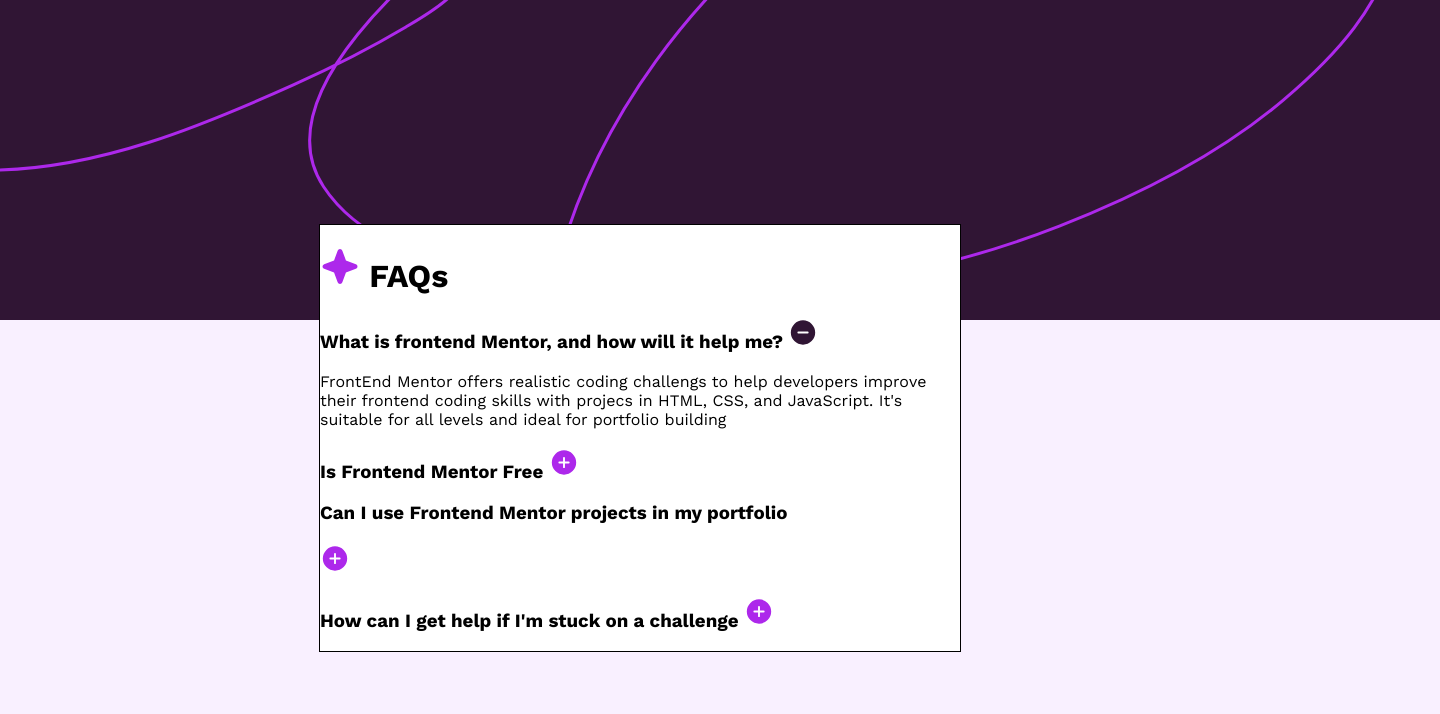
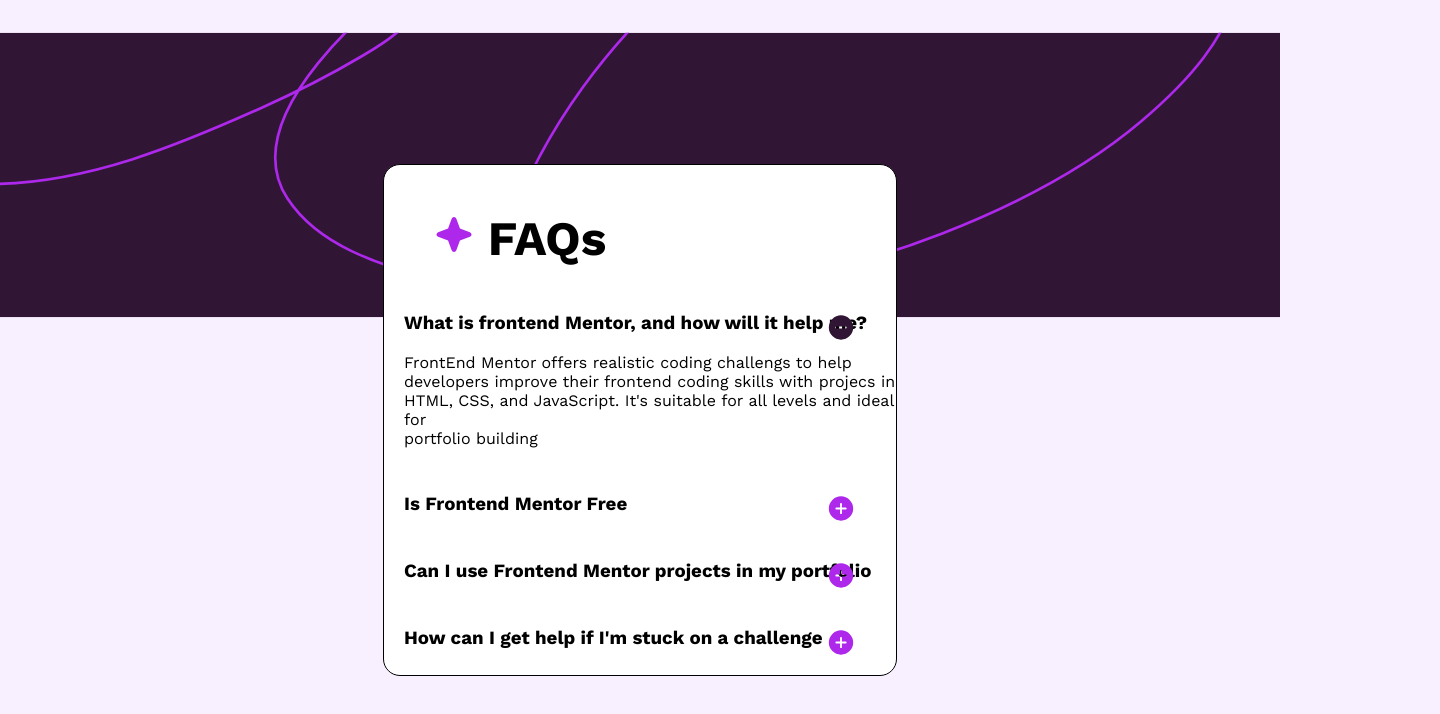
Before and after one commit to KaikeDev/FRONTENDPROJETOS, a plain HTML site: page TerceiroProjeto/faq-accordion-main/index.html in a window 1280 px wide. Shown: the whole page, 1440 px wide, since content can reach past the window. Drawn offline with nearby package versions, Linux system fonts and the light colour scheme.

Commit message:
Continuação projeto 3

```diff
--- a/TerceiroProjeto/faq-accordion-main/index.html
+++ b/TerceiroProjeto/faq-accordion-main/index.html
@@ -17,20 +17,20 @@
 
   <div id="container">
 
-    <div id="titulo">  <h1> <img src="assets/images/icon-star.svg" alt=""> FAQs</h1></div>
+    <div id="titulo">  <h1> <img src="assets/images/icon-star.svg" alt="" > FAQs</h1></div>
 
-    <div> <h3>What is frontend Mentor, and how will it help me? <img src="assets/images/icon-minus.svg" alt="minus9"> </h3>
+    <div> <h3>What is frontend Mentor, and how will it help me? <img src="assets/images/icon-minus.svg" alt="minus9" class="icons"> </h3>
 
-      <p>FrontEnd Mentor offers realistic coding challengs to help developers improve their frontend coding skills with projecs in HTML, CSS, and JavaScript. It's suitable for all levels and ideal for portfolio building</p>
+      <p>FrontEnd Mentor offers realistic coding challengs to help <br> developers improve their frontend coding skills with projecs in <br> HTML, CSS, and JavaScript. It's suitable for all levels and ideal for <br> portfolio building</p>
     </div>
 
 
 
-    <div><h3>Is Frontend Mentor Free  <img src="assets/images/icon-plus.svg" alt="plus">  </div>
+    <div><h3>Is Frontend Mentor Free  <img src="assets/images/icon-plus.svg" alt="plus" class="icons">  </div>
 
-    <div> <h3>Can I use Frontend Mentor projects in my portfolio</h3> <img src="assets/images/icon-plus.svg" alt="plus"> </div>
+    <div> <h3>Can I use Frontend Mentor projects in my portfolio <img src="assets/images/icon-plus.svg" alt="plus" class="icons"></h3>  </div>
 
-    <div><h3>How can I get help if I'm stuck on a challenge <img src="assets/images/icon-plus.svg" alt="plus"> </h3></div>
+    <div><h3>How can I get help if I'm stuck on a challenge <img src="assets/images/icon-plus.svg" alt="plus" class="icons"> </h3></div>
 
   </div>
 
--- a/TerceiroProjeto/faq-accordion-main/style.css
+++ b/TerceiroProjeto/faq-accordion-main/style.css
@@ -5,13 +5,38 @@ body {
   font-size: 16px;
   background-color: hsl(275, 100%, 97%);
   font-family: "Work Sans", sans-serif;
+  overflow: hidden;
 }
 
 #container {
   background-color: white;
   margin: auto;
   position: relative;
-  bottom: 100px;
+  bottom: 190px;
   border: 1px solid black;
-  width: 50%;
+  width: 40%;
+  height: 510px;
+  border-radius: 17px;
 }
+
+#container div {
+  margin-left: 20px;
+  margin-top: 45px;
+}
+
+#container h1 {
+  font-size: 3em;
+  margin-left: 30px;
+}
+
+.icons {
+position: absolute;
+right:0;
+right: 40px;
+
+}
+
+#divCima img {
+  width: 100%;
+  height: 350px;
+}
```
